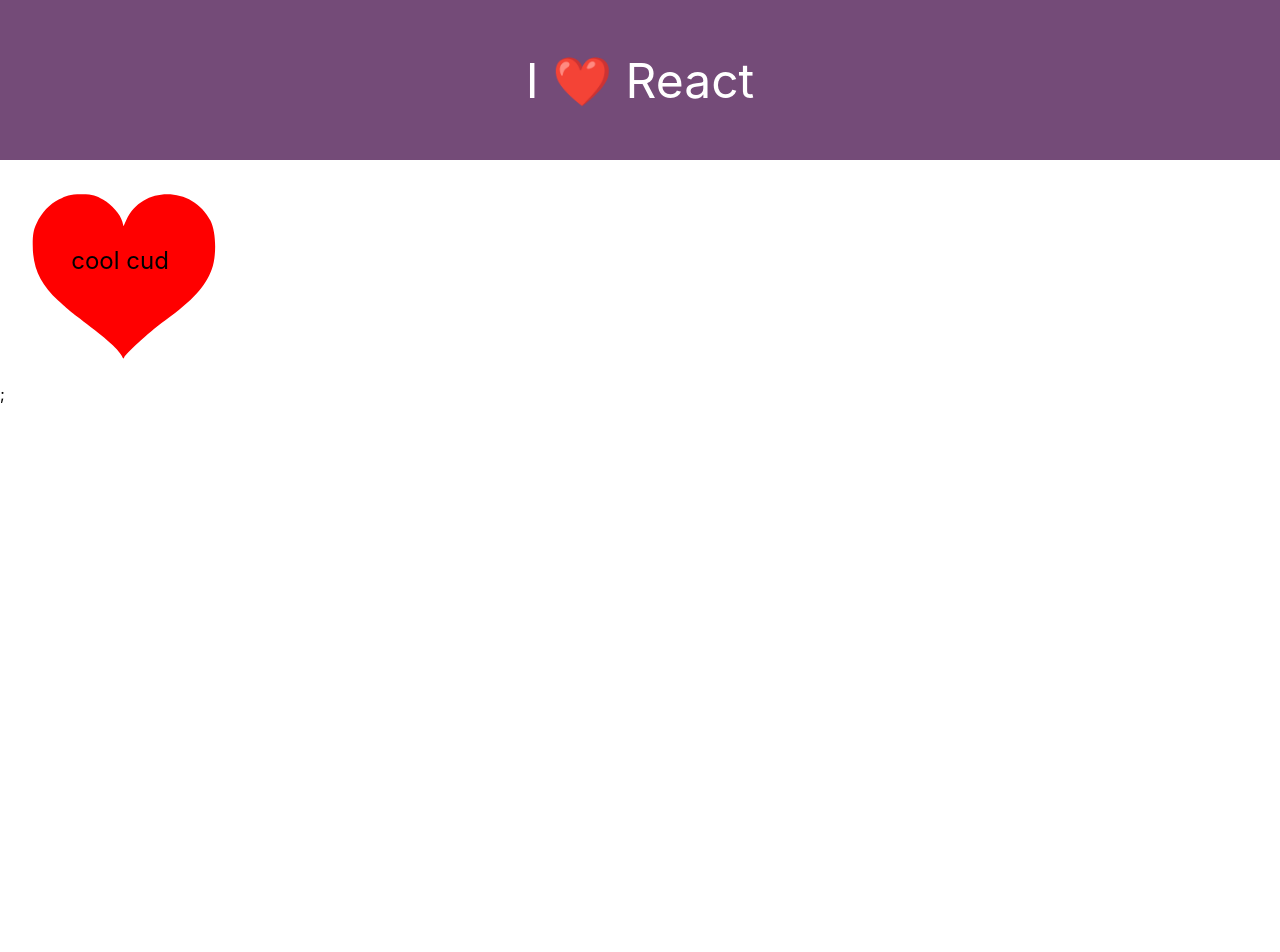
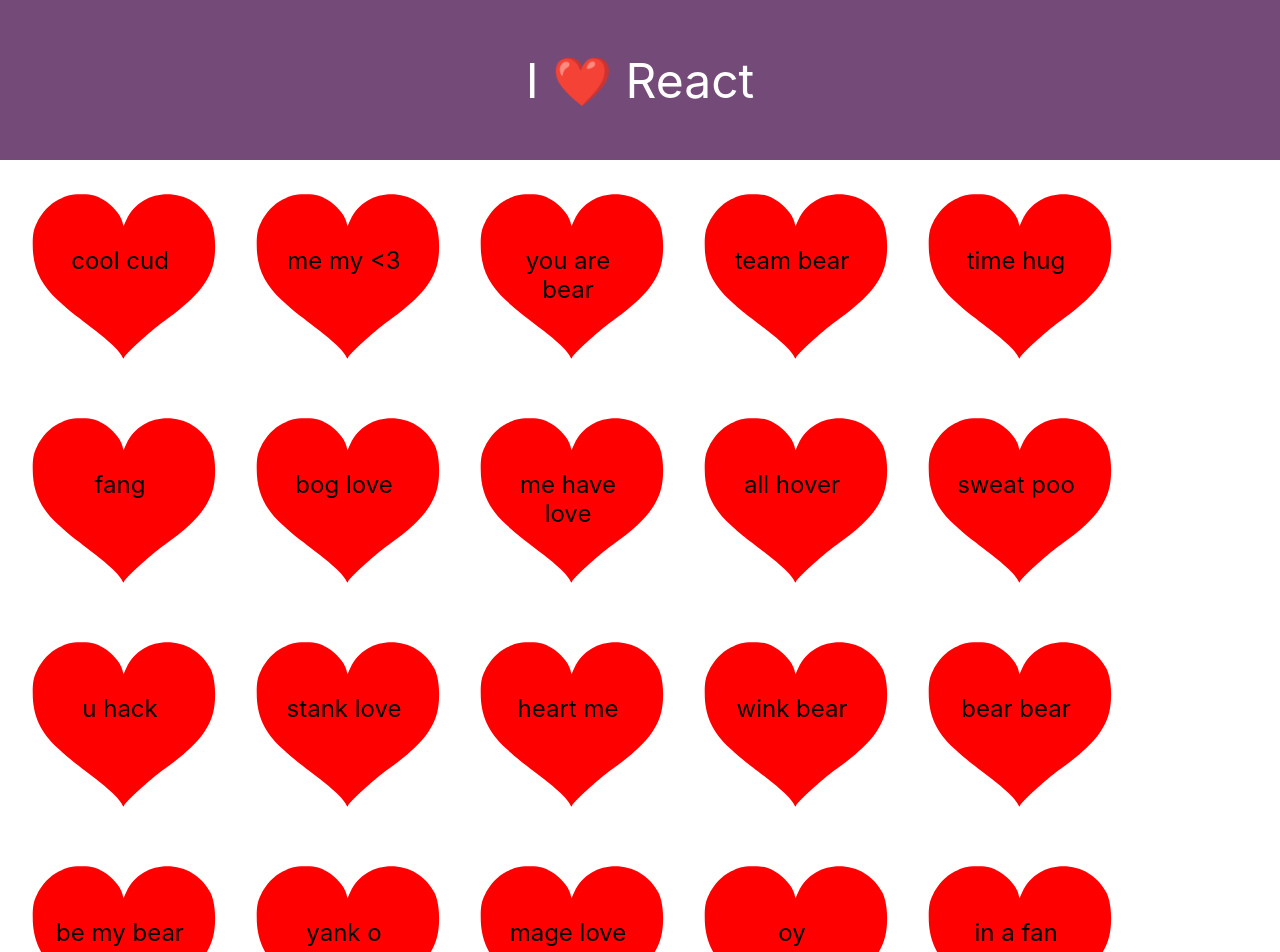
Before and after one commit to kgruca/i-heart-react-practice, a React (Create React App) app: page / in a window 1280 px wide. Shown: the top 952 px of the page. Before the commit the page ends 800 px from the top, so only its background shows below. Built offline with nearby package versions, Linux system fonts and the light colour scheme.

Commit message:
components Heart, Header, HeartsList

```diff
--- a/src/App.js
+++ b/src/App.js
@@ -1,27 +1,15 @@
-import HeartLogo from './heart.svg';
+import HeartsList from './components/HeartsList';
+import Header from './components/Header';
 import './App.css';
 
 
 const message = "cool cud";
 
-const Heart = props => {
-  return (
-    <div className='heart'>
-      <img className='heart-img' src={HeartLogo} alt='heart' />
-      <p className='heart-message'>{props.msg}</p>
-    </div>
-  );
-};
-
-const Header = () => {
-  return <div className='App-header'>I ❤️ React</div>
-}
-
 function App() {
   return (
     <>
       <Header />
-      <Heart msg={message} />;
+      <HeartsList />;
     </>
   );
 };
--- /dev/null
+++ b/src/components/Header.js
@@ -0,0 +1,5 @@
+const Header = () => {
+    return <div className='App-header'>I ❤️ React</div>
+  };
+
+  export default Header;
--- /dev/null
+++ b/src/components/Heart.js
@@ -0,0 +1,12 @@
+import HeartLogo from '../assets/heart.svg';
+
+const Heart = props => {
+    return (
+      <div className='heart'>
+        <img className='heart-img' src={HeartLogo} alt='heart' />
+        <p className='heart-message'>{props.msg}</p>
+      </div>
+    );
+  };
+
+  export default Heart;
--- /dev/null
+++ b/src/components/HeartsList.js
@@ -0,0 +1,35 @@
+import Heart from "./Heart";
+
+const messages = [
+    'cool cud',
+    'me my <3',
+    'you are bear',
+    'team bear',
+    'time hug',
+    'fang',
+    'bog love',
+    'me have love',
+    'all hover',
+    'sweat poo',
+    'u hack',
+    'stank love',
+    'heart me',
+    'wink bear',
+    'bear bear',
+    'be my bear',
+    'yank o way',
+    'mage love',
+    'oy',
+    'in a fan'
+];
+
+const HeartsList = () => {
+    return (
+        <div className="hearts-container">
+            {messages.map(message => (
+                <Heart msg={message} />
+            ))}
+        </div>)
+};
+
+export default HeartsList;
```
Also changed, not shown: src/assets/heart.svg (renamed from src/heart.svg), src/assets/logo.svg (renamed from src/logo.svg).
